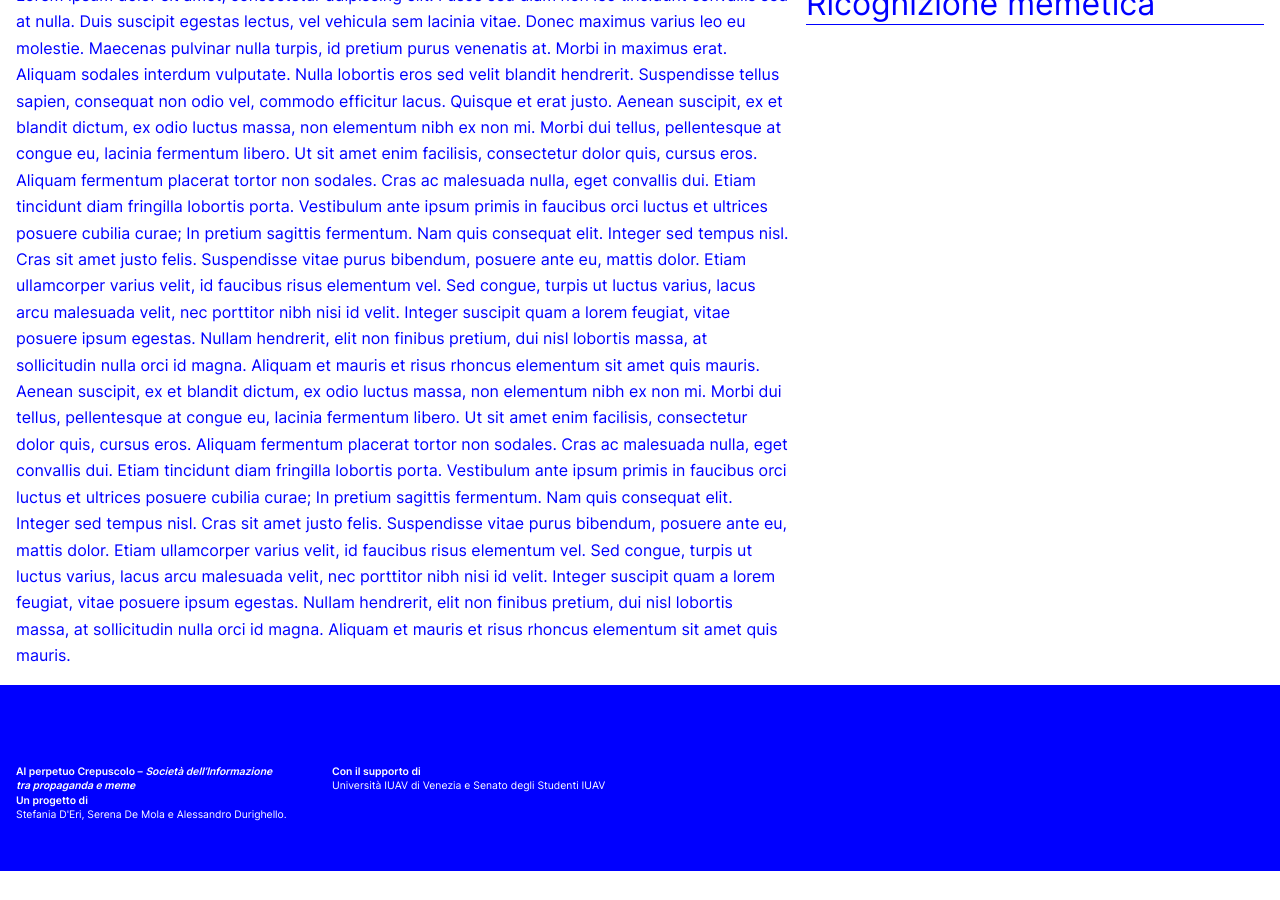
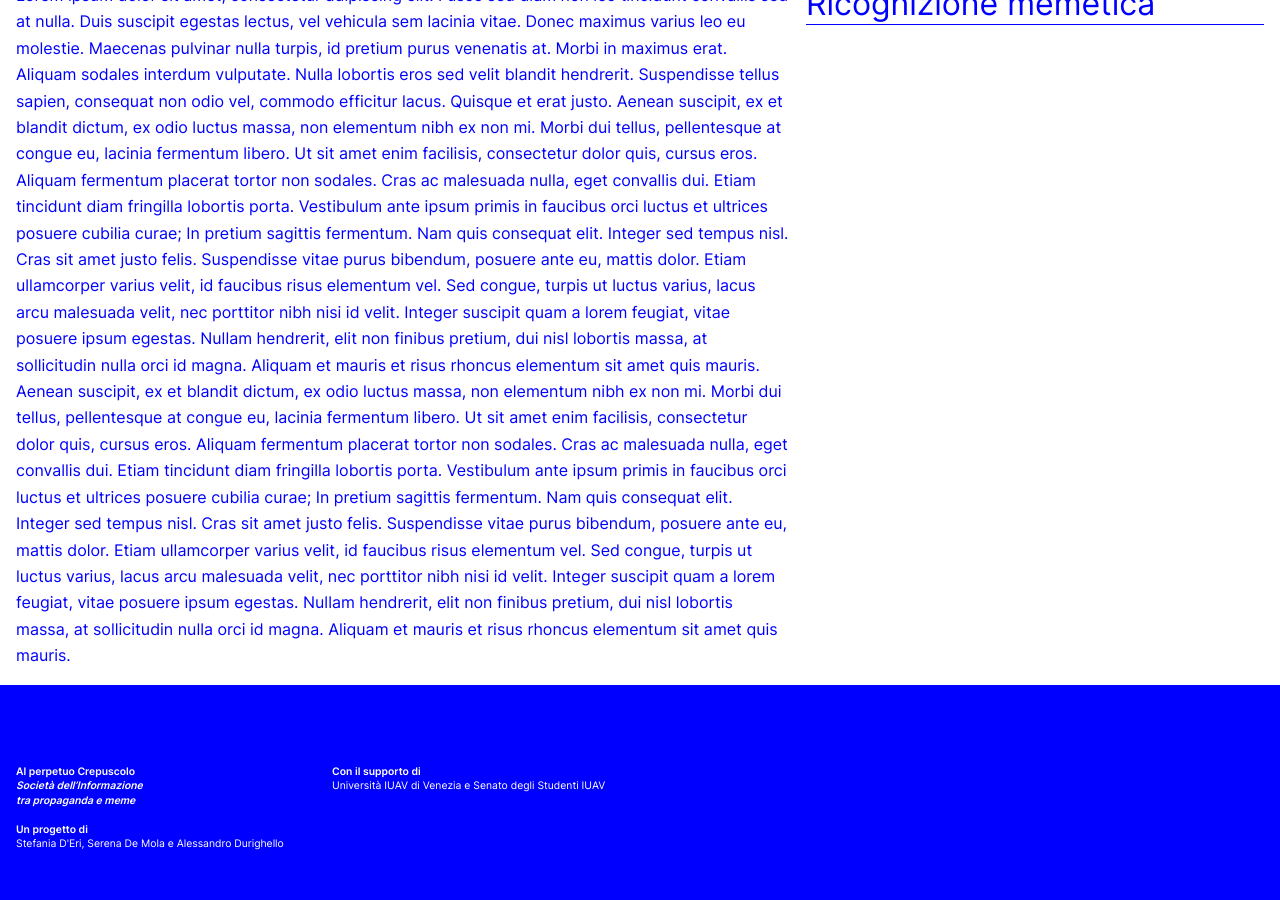
Before and after one commit to stefaniaderi/alperpetuocrepuscolo, a Jekyll site: the page built from index.html, in a window 1280 px wide and 900 px high, scrolled down 1032 px. Built offline with Jekyll 4.4.1, drawn with Linux system fonts in a browser that asks for light colours; before the commit the page ends 1903 px from its top, so only the background shows below that; grey boxes are pictures that could not be loaded.

```diff
--- a/_includes/footer.html
+++ b/_includes/footer.html
@@ -2,10 +2,10 @@
 <div class="footer">
   <div class="footer grid" style="border:none; padding:none">
     <div class="column footer" style="border:none; padding:none">
-      <h4>Al perpetuo Crepuscolo – <i>Società dell’Informazione <br>tra propaganda e meme </i></h4>
-
+      <h4>Al perpetuo Crepuscolo <br> <i>Società dell’Informazione <br>tra propaganda e meme </i></h4>
+      <br>
        <h4>Un progetto di </h4>
-       Stefania D'Eri, Serena De Mola e Alessandro Durighello.
+       Stefania D'Eri, Serena De Mola e Alessandro Durighello
       </p>
     </div>
     <div class="column footer" style="border:none">
```
